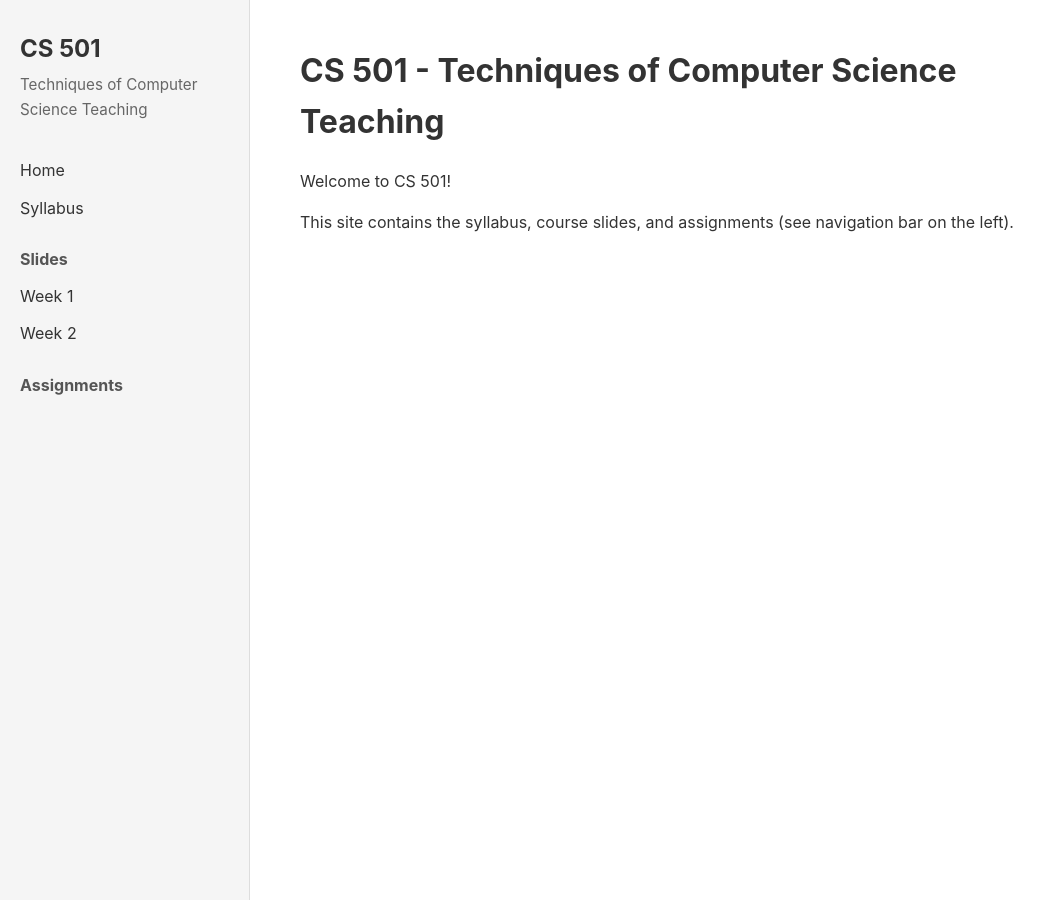
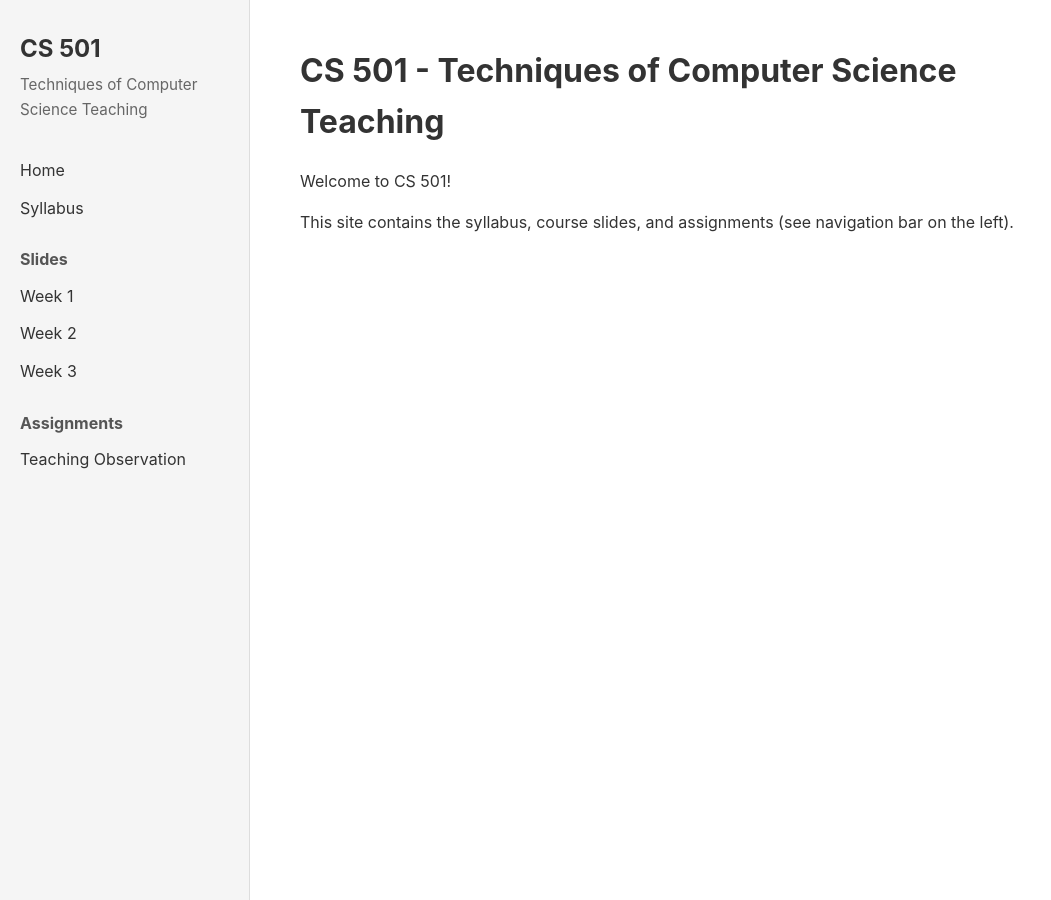
Before and after one commit to schibler/CS501, a Jekyll site: the page built from index.md, in a window 1280 px wide. Shown: the whole page, without its empty margins (0-1051 px from the left). Built offline with Jekyll 4.4.1, drawn with Linux system fonts in a browser that asks for light colours; our own code applies the rules of GitHub Pages for plain Markdown files.

Commit message:
Update default.html

```diff
--- a/_layouts/default.html
+++ b/_layouts/default.html
@@ -26,8 +26,10 @@
             <div class="nav-section">Slides</div>
             <a href="{{ "/slides/week1" | relative_url }}">Week 1</a>
             <a href="{{ "/slides/week2" | relative_url }}">Week 2</a>
+            <a href="{{ "/slides/week3" | relative_url }}">Week 3</a>
 
             <div class="nav-section">Assignments</div>
+            <a href="{{ "/assignments/teaching_observation" | relative_url }}">Teaching Observation</a>
         </nav>
     </aside>
 
```
